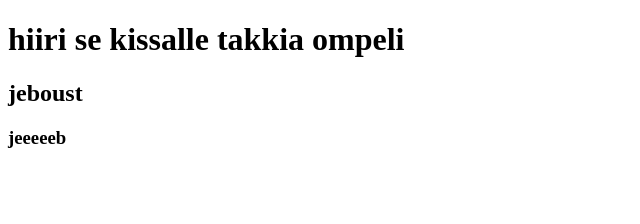
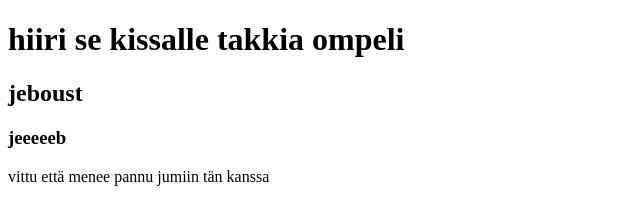
Before and after one commit to aleksikallio1/aleksikallio1.github.io, a plain HTML site: page htmlnumeroyksi.html in a window 1280 px wide. Shown: the whole page, without its empty margins (0-640 px from the left). Drawn offline with Linux system fonts and the light colour scheme.

Commit message:
en  jaksa

```diff
--- a/htmlnumeroyksi.html
+++ b/htmlnumeroyksi.html
@@ -9,6 +9,7 @@
         <h1>hiiri se kissalle takkia ompeli</h1>
         <h2>jeboust
             <h3>jeeeeeb</h3>
+            <p>vittu että menee pannu jumiin tän kanssa</pp>
         </h2>
     </body>
 </html>
```
